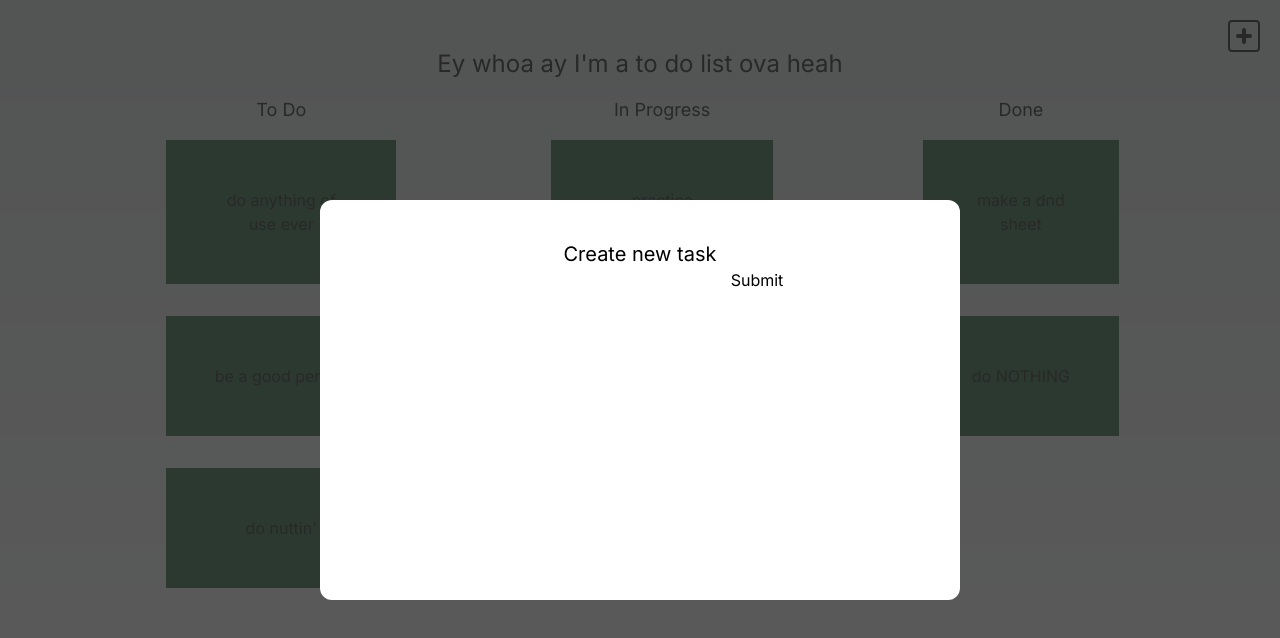
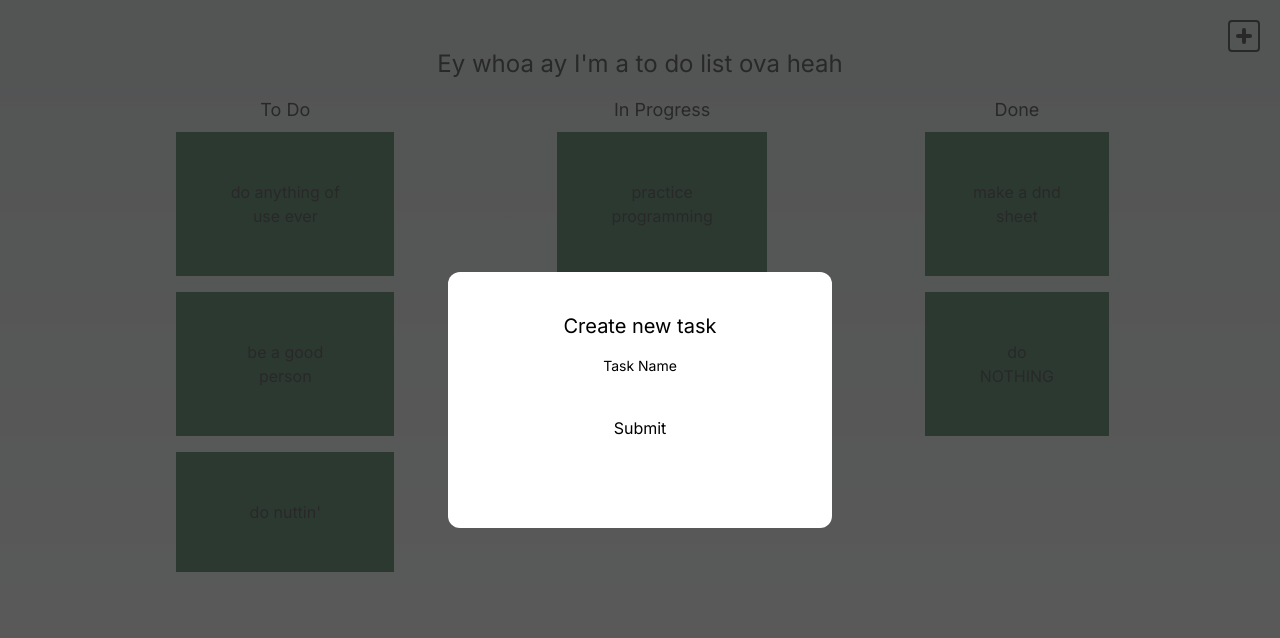
Before and after one commit to NolanEmerson/next-todo, a Next.js app: page / in a window 1280 px wide. Both pictures are taken after a click on the element 1244 px from the left and 36 px from the top of the page. Shown: the top 638 px of the page. Built offline with nearby package versions, Linux system fonts and the light colour scheme.

Commit message:
Quick fixes to task creation and basic modal styles

```diff
--- a/src/app/page.tsx
+++ b/src/app/page.tsx
@@ -25,10 +25,14 @@ export default function Home() {
 
   const handleSubmit = (e: FormEvent<HTMLFormElement>) => {
     e.preventDefault();
+    if (formInput === "") {
+      return;
+    }
     const todoTasksCopy = [...todoTasks];
     todoTasksCopy.push(formInput);
     setTodoTasks(todoTasksCopy);
     setFormInput("");
+    setCreateTaskModalVisibility(!createTaskModalVisibility);
   };
 
   const handleMoveTask = (
@@ -73,17 +77,22 @@ export default function Home() {
       }}
     >
       <div
-        className="absolute bg-white inset-1/2 -translate-y-2/4 -translate-x-2/4 h-1/2 w-1/2 rounded-xl p-10 cursor-auto"
+        className="sticky bg-white top-1/2 left-1/2 -translate-y-2/4 -translate-x-2/4 h-64 w-96 rounded-xl p-10 cursor-auto"
         onClick={(e) => e.stopPropagation()}
       >
-        <form className="text-center mb-4" onSubmit={(e) => handleSubmit(e)}>
-          <label className="block text-xl">Create new task</label>
+        <form
+          className="text-center flex flex-col justify-center"
+          onSubmit={(e) => handleSubmit(e)}
+        >
+          <h3 className="block text-xl pb-4">Create new task</h3>
+          <label className="text-sm">Task Name</label>
           <input
+            className="block"
             type="text"
             value={formInput}
             onChange={(e) => setFormInput(e.target.value)}
           />
-          <button>Submit</button>
+          <button className="mt-4">Submit</button>
         </form>
       </div>
     </div>
--- a/src/components/task.tsx
+++ b/src/components/task.tsx
@@ -3,6 +3,6 @@ import { TaskPropsType } from "@/utils/task";
 export default function Task(props: TaskPropsType): JSX.Element {
   const { taskName } = props;
   return (
-    <div className="w-3/4 bg-green-900 p-12 m-4 text-center">{taskName}</div>
+    <div className="w-3/4 bg-green-900 p-12 m-2 text-center">{taskName}</div>
   );
 }
```
